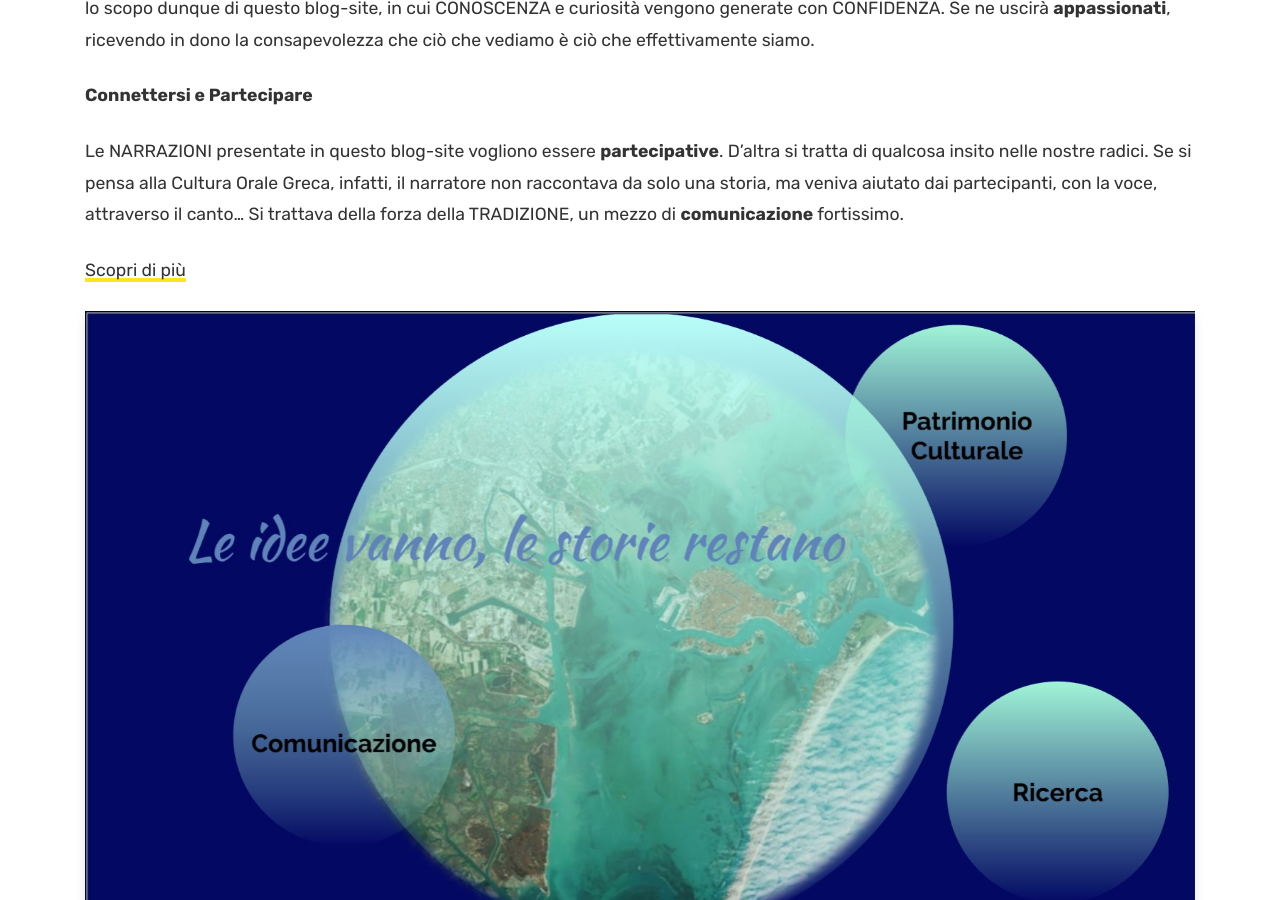
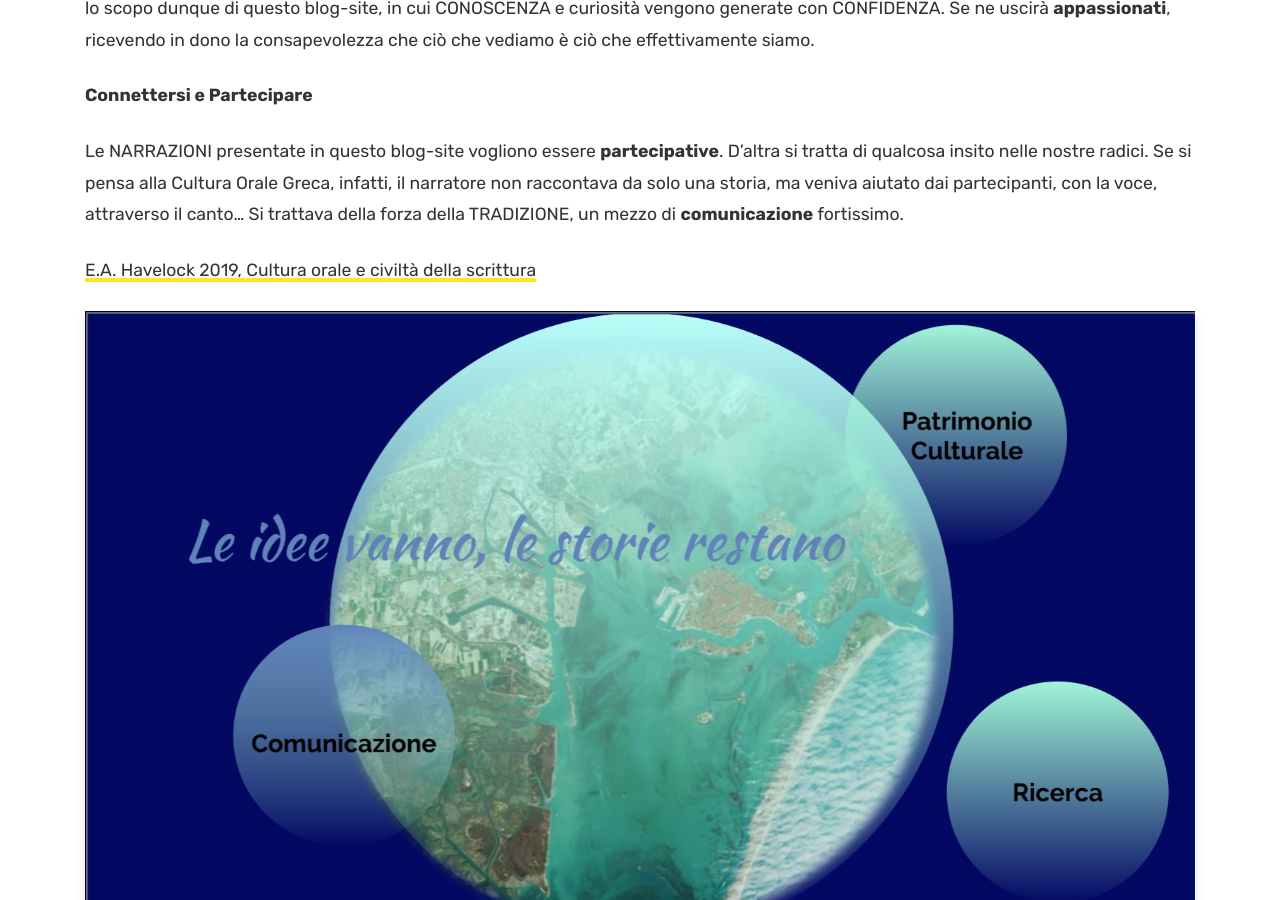
Before and after one commit to valrem93/SantIlarioeilBrenta_test, a Jekyll site: the page built from docs/about.md, in a window 1280 px wide and 900 px high, scrolled down 716 px. Built offline with Jekyll 4.4.1, drawn with Linux system fonts in a browser that asks for light colours; comment, search, counter and statistics services are not loaded.

Commit message:
Update about.md

```diff
--- a/docs/about.md
+++ b/docs/about.md
@@ -25,6 +25,6 @@ Le NARRAZIONI presentate in questo blog-site vogliono essere **partecipative**.
 
 
 
-<a href="https://www.youtube.com/watch?v=H1UhlMT0j4c" target="_blank">Scopri di più</a>
+<a href="https://books.google.it/books/about/Cultura_orale_e_civilt%C3%A0_della_scrittura.html?id=q0mjQwAACAAJ&redir_esc=y" target="_blank">E.A. Havelock 2019, Cultura orale e civiltà della scrittura </a>
 
 ![jekyll template mediumish]({{site.baseurl}}/assets/images/theme1.jpg)
```
